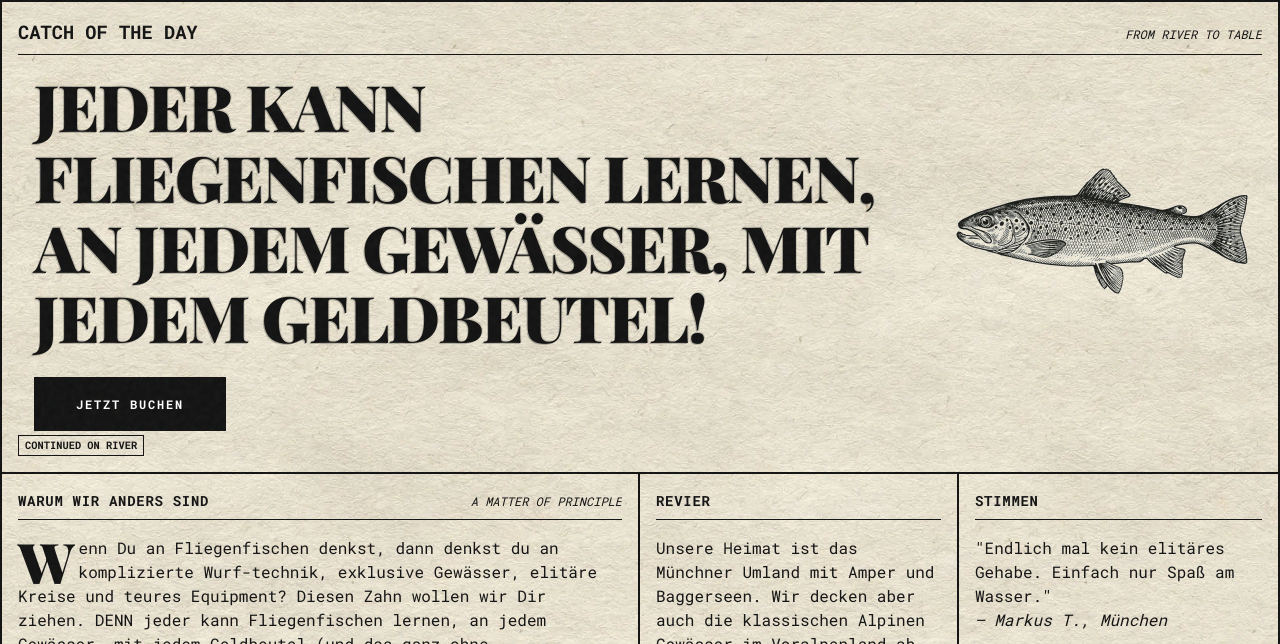
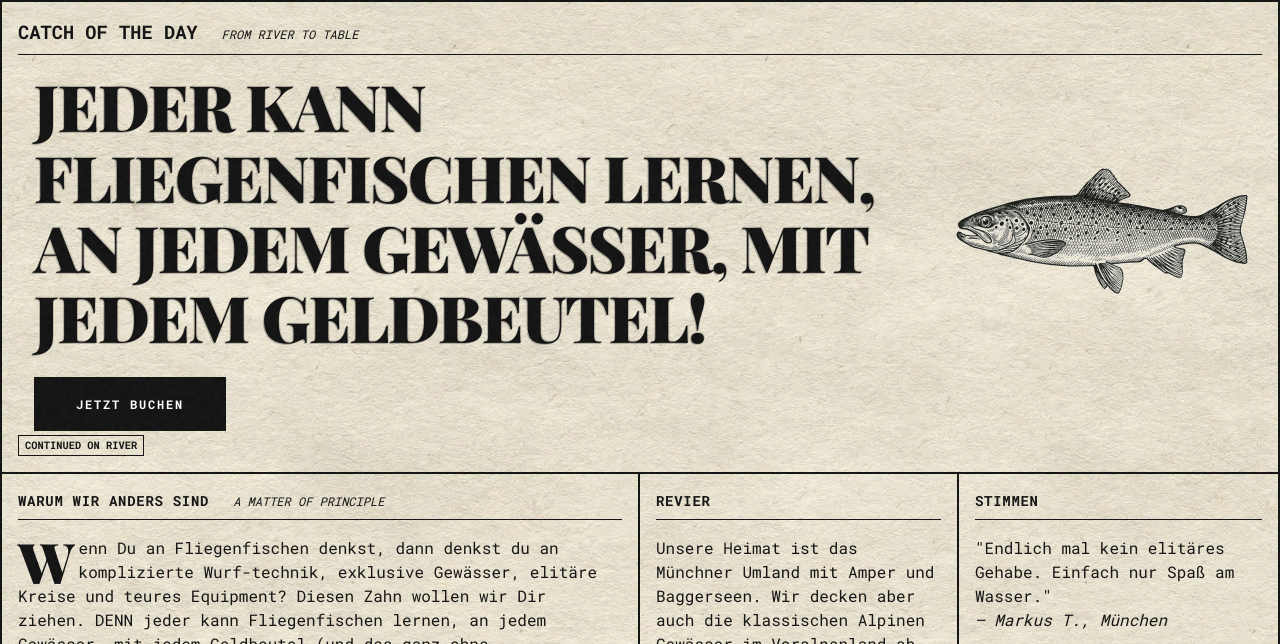
Before and after one commit to PeterAtFlowst8/flyfishingexperience, a website built with Vite: page index.html in a window 1280 px wide. Shown: the part 156-800 px from the top of the page. Built offline with nearby package versions, Linux system fonts and the light colour scheme.

Commit message:
fix: remove space-between from component headers — description now flows naturally after title

```diff
--- a/src/style.css
+++ b/src/style.css
@@ -443,10 +443,8 @@ ul {
   margin-bottom: var(--space-md);
   display: flex;
   flex-wrap: wrap;
-  justify-content: space-between;
   align-items: baseline;
-  gap: var(--space-xs);
-  overflow: hidden;
+  gap: var(--space-sm) var(--space-lg);
 }
 
 .widget-title,
```
